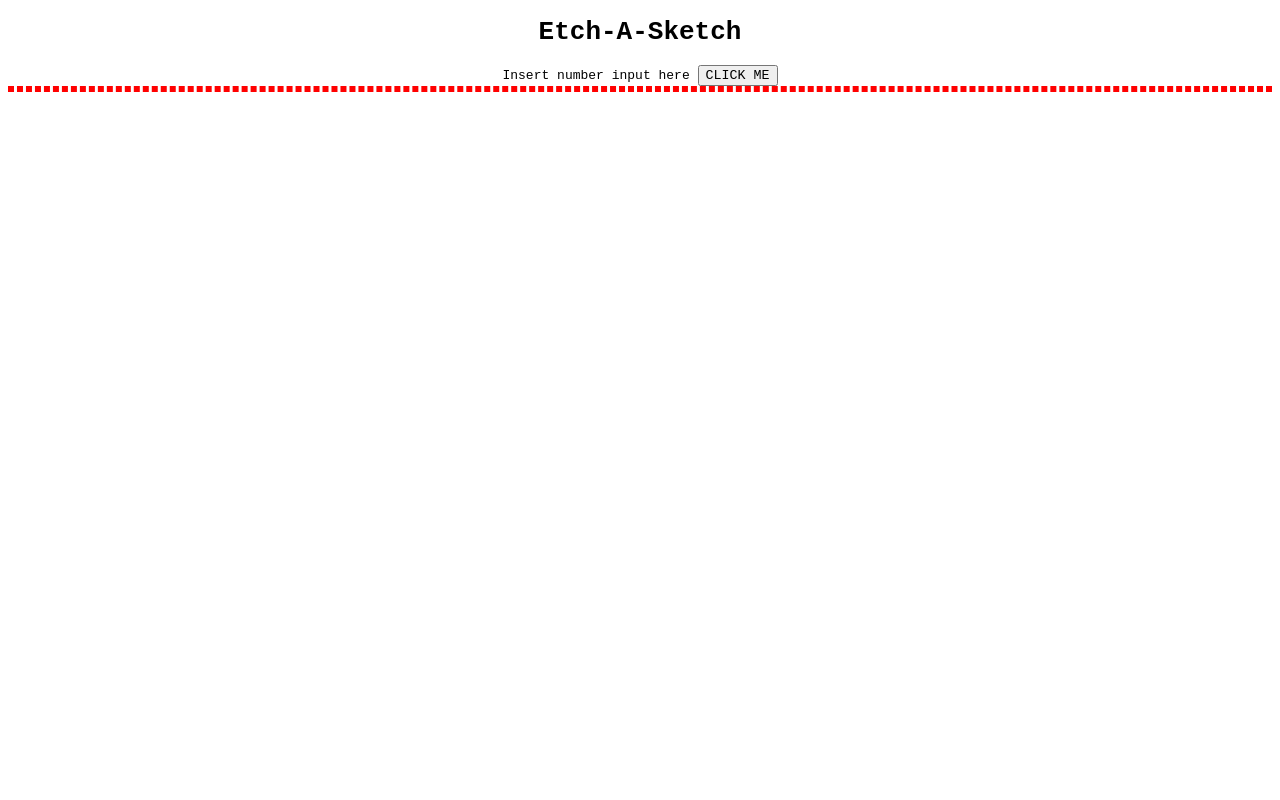
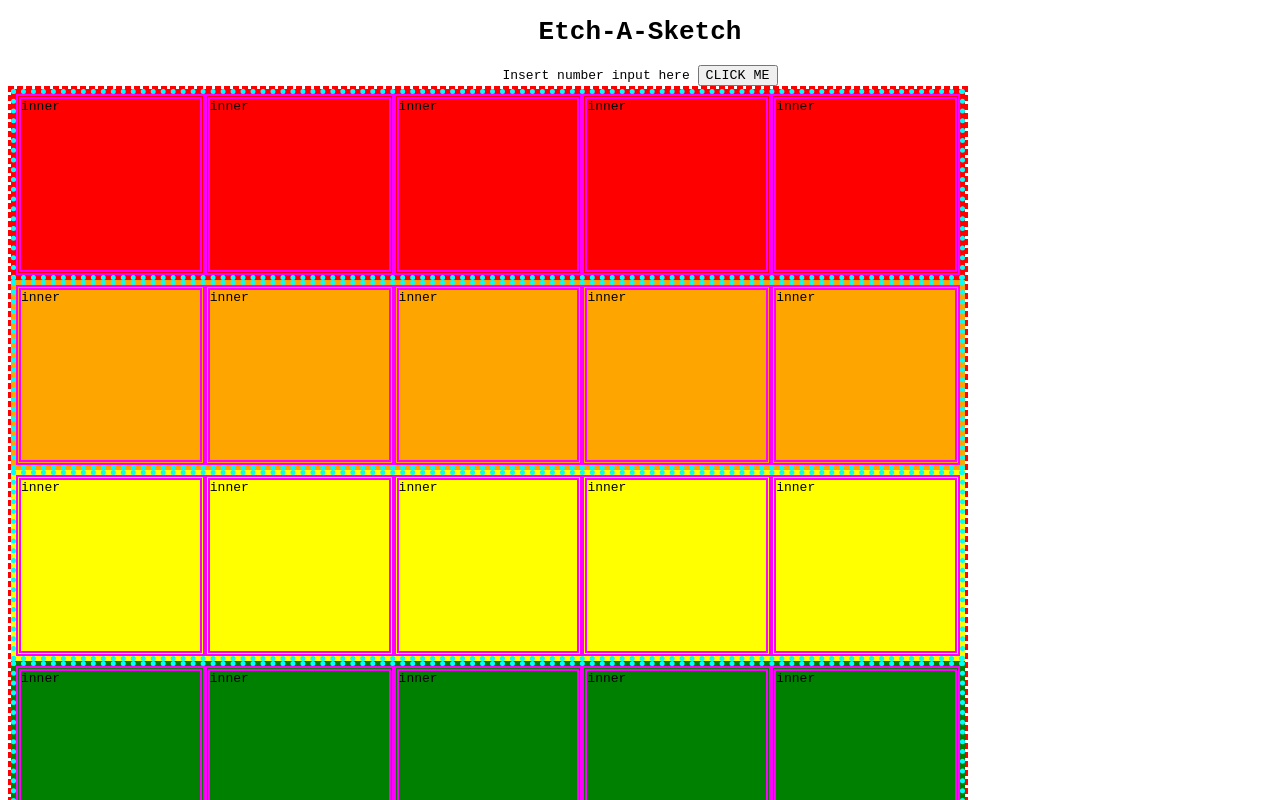
Before and after one commit to cnpadua/etch-a-sketch, a plain HTML site: page index.html in a window 1280 px wide. Both pictures are taken after a click on the button "CLICK ME". Shown: the top 800 px of the page. Drawn offline with Linux system fonts and the light colour scheme.

Commit message:
createNGridElement func completed

````diff
--- a/index.html
+++ b/index.html
@@ -15,16 +15,16 @@
         <span>Insert number input here</span>
 
         <!-- Calls createNGridElement([input]) -->
-        <button>CLICK ME</button>
+        <button class="grid-button">CLICK ME</button>
     </div>
 
     <div class="body">
         <!--
             Grid dimensions will always be 960px
+        -->
+    </div>
 
-        -->
-        <div class="etch-a-sketch"></div>
-    </div>
+    <script src="script.js"></script>
 
 </body>
 
--- a/script.js
+++ b/script.js
@@ -1,6 +1,6 @@
 
 function getGridSize(){
-    ```
+    /*
     Returns users input:Number
 
     if n<=100:
@@ -8,7 +8,7 @@ function getGridSize(){
     else:
         return -1
 
-    ```
+    */
 }
 
 function deleteGrid(){
@@ -16,13 +16,13 @@ function deleteGrid(){
 }
 
 function createNGridElement(n){
-    ```
+    /*
     Return div containing nested div
-    1: Create CONTAINER div that will hold nested divs
-    2: Nested for loop
+    X 1: Create CONTAINER div that will hold nested divs
+    X 2: Nested for loop
         Outer loop = rows
         Inner loop = columns
-    3: Outer loop
+    X 3: Outer loop
         a: Create new ROW-div[i]
             i: Add attributes:
                 display: flex
@@ -35,11 +35,48 @@ function createNGridElement(n){
                 display: flex
         b: Insert COL-div[j] into ROW-div[i]
     5: Return CONTAINER
-    ```
+    */
+    console.log("= createNGridElement =");
+
+    let temp_colors = ["red", "orange", "yellow", "green", "blue", "purple"];
+
+    let etch_a_sketch = document.createElement("div");
+    etch_a_sketch.setAttribute("class", "etch-a-sketch");
+
+    for (let i=0; i<n; i++){
+        // ROW ELEMENT
+        let row_div = document.createElement("div");
+        row_div.setAttribute("class", "grid-row");
+        row_div.setAttribute("style", `background:  ${temp_colors[i%6]};`);
+
+        // APPEND TO ETCH-A-SKETCH CONTAINER
+        etch_a_sketch.appendChild(row_div);
+
+        // row_div.textContent = "OUTER";
+
+        for (let j=0; j<n; j++){
+            // COLUMN ELEMENT
+            let col_div = document.createElement("div");
+            col_div.setAttribute("class", "grid-col");
+
+            // APPEND TO ROW ELEMENT
+            row_div.appendChild(col_div);
+
+            col_div.textContent = "inner";
+        }
+    }
+    return etch_a_sketch;
 }
 
 function main(){
+    let button = document.querySelector(".grid-button");
+    button.addEventListener("click", () => {
+        console.log("= BUTTON PRESSED =");
 
+        let body_element = document.querySelector(".body");
+        let etch_a_sketch = createNGridElement(5);
+        body_element.appendChild(etch_a_sketch);
+    });
 }
 
 main();
--- a/style.css
+++ b/style.css
@@ -4,8 +4,41 @@
     box-sizing: border-box;
 }
 
+.test-row {
+    background: red;
+}
+
+.body {
+    display: flex;
+    justify-content: center;
+    flex-direction:column;
+}
+
 .etch-a-sketch {
-    display: flex;
     border-style: dashed;
     border-color: red;
+    height: 960px;
+    width: 960px;
+
+    display: flex;
+    flex-direction:column;
 }
+
+.grid-row,
+.grid-col {
+    display:flex;
+    flex: auto;
+    border-width: 5px
+}
+
+.grid-row {
+    flex-direction: row;
+    border-style: dotted;
+    border-color: cyan;
+}
+
+.grid-col {
+    border-style: double;
+    border-color: magenta;
+
+}
````
